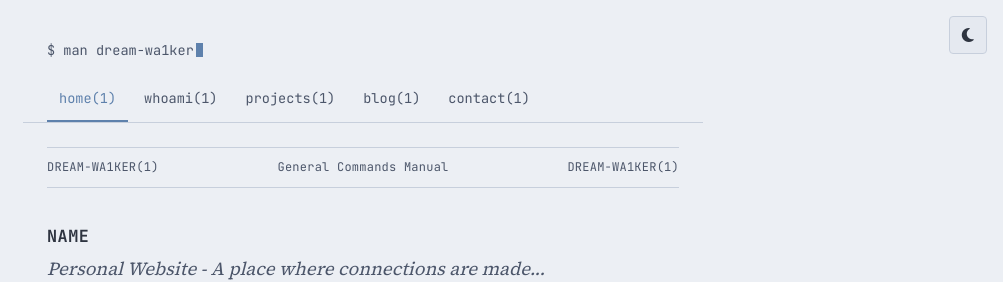
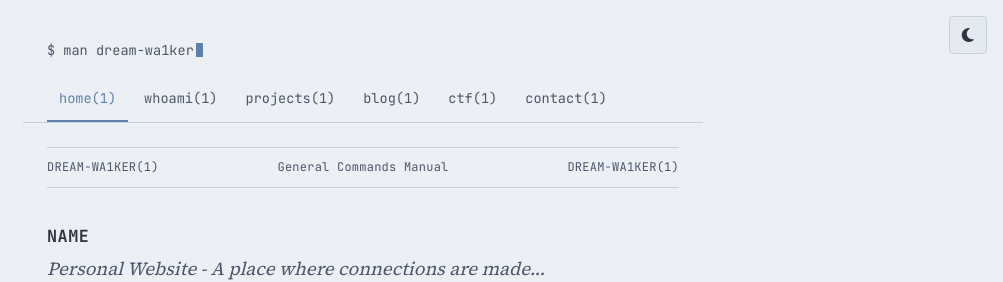
Before and after one commit to dream-wa1ker/dream-wa1ker.github.io, a Jekyll site: the page built from index.md, in a window 1280 px wide. Shown: the top 282 px of the page, without its empty margins (277-1280 px from the left). Built offline with Jekyll 4.4.1, drawn with Linux system fonts in a browser that asks for light colours.

Commit message:
updated url

```diff
--- a/_includes/nav.html
+++ b/_includes/nav.html
@@ -7,5 +7,6 @@
   <a href="{{ '/whoami/' | relative_url }}"{% if page.nav_id == 'whoami' %} class="current"{% endif %}>whoami(1)</a>
   <a href="{{ '/projects/' | relative_url }}"{% if page.nav_id == 'projects' %} class="current"{% endif %}>projects(1)</a>
   <a href="https://blog.dream-wa1ker.tech/"{% if page.nav_id == 'blog' %} class="current"{% endif %}>blog(1)</a>
+  <a href="https://ctf.dream-wa1ker.tech/"{% if page.nav_id == 'blog' %} class="current"{% endif %}>ctf(1)</a>
   <a href="{{ '/contact/' | relative_url }}"{% if page.nav_id == 'contact' %} class="current"{% endif %}>contact(1)</a>
 </nav>
```
